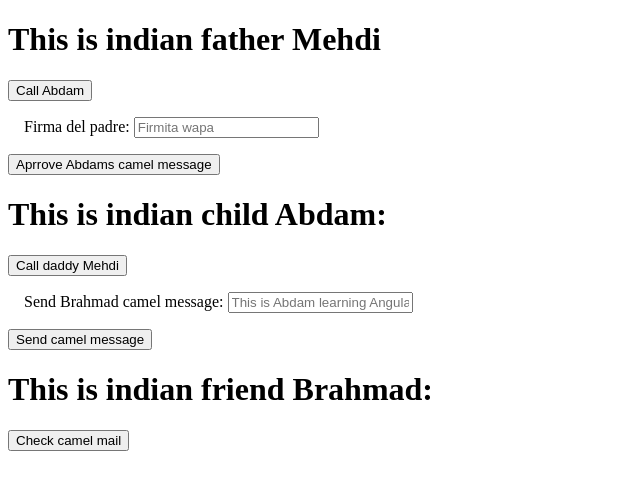
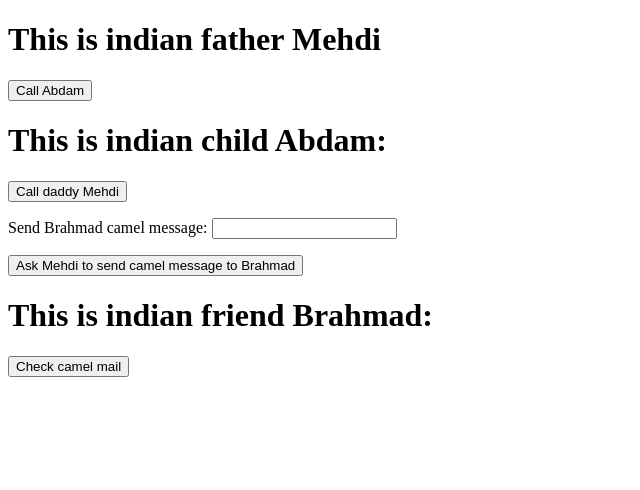
Before and after one commit to AntonioMMartel/indian-family-angular, an Angular app: page / in a window 1280 px wide. Shown: the top 490 px of the page, without its empty margins (0-640 px from the left). Built offline with nearby package versions, Linux system fonts and the light colour scheme.

Commit message:
Now message is saved in camel

```diff
--- a/src/app/indian-child-abdam/indian-child-abdam.component.html
+++ b/src/app/indian-child-abdam/indian-child-abdam.component.html
@@ -1,14 +1,12 @@
 <h1>This is indian child Abdam: </h1>
 <button (click)="this.callMehdi()">Call daddy Mehdi</button>
 
-<div *ngIf="this.callingAbdam"> I am being called by daddy Mehdi (Parent to Child via @Input )</div>
-
-<form>
+<form *ngIf="this.estadoCamello == 'Camello preparado jaja'">
     <div class="form-group">
         <label for="textoCamello">Send Brahmad camel message: </label>
-        <input [(ngModel)]="this.textoCamello" placeholder="This is Abdam learning Angular framework" type="text"
-            name="textoCamello" class="form-control" id="textoCamello">
+        <input [(ngModel)]="this.mensaje" type="text" name="textoCamello" class="form-control" id="textoCamello">
     </div>
-    <button (click)="submitCamelMessage()">Send camel message</button>
+    <button (click)="submitCamelMessage()">Ask Mehdi to send camel message to Brahmad</button>
+</form>
 
-</form>
+<div class="" *ngIf="this.callingAbdam"> I am being called by daddy Mehdi (Parent to Child via @Input )</div>
--- a/src/app/indian-child-abdam/indian-child-abdam.component.sass
+++ b/src/app/indian-child-abdam/indian-child-abdam.component.sass
@@ -1,2 +1,2 @@
 div
-    margin: 1em
+    margin: 1em 0
--- a/src/app/indian-child-abdam/indian-child-abdam.component.ts
+++ b/src/app/indian-child-abdam/indian-child-abdam.component.ts
@@ -7,13 +7,14 @@ import { NgForm } from '@angular/forms';
   styleUrls: ['./indian-child-abdam.component.sass'],
 })
 export class IndianChildAbdamComponent implements OnInit {
-  message: string = '';
-  textoCamello: string = '';
+  estadoCamello: string = '';
+  textoCamello: string = 'Abmad quiere mandar mensaje';
+  mensaje: string = '';
   constructor(private camellito: IndianMessageCamelService) {}
 
   ngOnInit(): void {
     this.camellito.estadoMensajeCamellitoActual.subscribe(
-      (msg) => (this.message = msg)
+      (estado) => (this.estadoCamello = estado) // Guardamos el estado del camello
     );
   }
 
@@ -25,6 +26,7 @@ export class IndianChildAbdamComponent implements OnInit {
   }
 
   submitCamelMessage() {
-    this.camellito.updateApprovalMessage(this.textoCamello);
+    this.camellito.updateCamelloState(this.textoCamello);
+    this.camellito.setCamelloMensaje(this.mensaje);
   }
 }
--- a/src/app/indian-father-mehdi/indian-father-mehdi.component.html
+++ b/src/app/indian-father-mehdi/indian-father-mehdi.component.html
@@ -1,14 +1,13 @@
 <h1>This is indian father Mehdi </h1>
 <button (click)="this.toggleCallingAbdam()">Call Abdam </button>
 <div *ngIf="calledByAbdam"> I am being called by my child Abdam (Child to Parent via @Output and EventEmitter)</div>
-<form>
-    <div class="form-group">
-        <label for="textoCamello">Firma del padre: </label>
-        <input type="text" name="textoCamello" [(ngModel)]="textoCamello" placeholder="Firmita wapa"
-            class="form-control" id="textoCamello">
-    </div>
-    <button (click)="approveCamelMessage()">Aprrove Abdams camel message</button>
-</form>
+<div *ngIf="this.estadoCamello == 'Abmad quiere mandar mensaje'">
+    <div>Abdams message: {{ this.getCamellito().getCamelloMensaje()}}</div>
+    <button (click)="approveCamelMessage()">Aprove Abdams
+        camel
+        message</button>
+
+</div>
 
 <app-indian-child-abdam (abdamCallingMehdi)="toggleCalledByAbdam()" [callingAbdam]="this.callingAbdam">
 </app-indian-child-abdam>
--- a/src/app/indian-father-mehdi/indian-father-mehdi.component.sass
+++ b/src/app/indian-father-mehdi/indian-father-mehdi.component.sass
@@ -1,2 +1,2 @@
 div
-    margin: 1em
+    margin: 1em 0
--- a/src/app/indian-father-mehdi/indian-father-mehdi.component.ts
+++ b/src/app/indian-father-mehdi/indian-father-mehdi.component.ts
@@ -6,14 +6,18 @@ import { IndianMessageCamelService } from '../indian-message-camel.service';
   styleUrls: ['./indian-father-mehdi.component.sass'],
 })
 export class IndianFatherMehdiComponent implements OnInit {
-  message: string = '';
-  textoCamello: string = '';
+  estadoCamello: string = '';
+  textoCamello: string = 'Mensaje validado por Mehdi ';
   constructor(private camellito: IndianMessageCamelService) {}
 
   ngOnInit(): void {
     this.camellito.estadoMensajeCamellitoActual.subscribe(
-      (msg) => (this.message = msg)
+      (msg) => (this.estadoCamello = msg)
     );
+  }
+
+  getCamellito() {
+    return this.camellito;
   }
 
   callingAbdam: boolean = false;
@@ -28,6 +32,10 @@ export class IndianFatherMehdiComponent implements OnInit {
   }
 
   approveCamelMessage() {
-    this.camellito.updateApprovalMessage(this.textoCamello);
+    this.camellito.updateCamelloState(this.textoCamello);
+  }
+
+  denyCamelMessage() {
+    this.camellito.updateCamelloState(this.textoCamello);
   }
 }
--- a/src/app/indian-friend-brahmad/indian-friend-brahmad.component.ts
+++ b/src/app/indian-friend-brahmad/indian-friend-brahmad.component.ts
@@ -13,6 +13,6 @@ export class IndianFriendBrahmadComponent implements OnInit {
   ngOnInit(): void {}
 
   checkCamelMessage() {
-    this.camellito.updateApprovalMessage(this.textoCamello);
+    this.camellito.updateCamelloState(this.textoCamello);
   }
 }
--- a/src/app/indian-message-camel.service.ts
+++ b/src/app/indian-message-camel.service.ts
@@ -10,13 +10,31 @@ import { BehaviorSubject } from 'rxjs';
 // Basicamente Abdam llamará a este servicio y este irá al padre a que lo valide.
 // Luego cuando el padre lo valide se enviará el mensaje de Abdam a su amigo Brahmad por camello.
 export class IndianMessageCamelService {
+  /*
+  Estados:
+  1. Camello preparado jaja (Espera a la verificación del hijo (Abdam))
+  2. Abmad quiere mandar mensaje (Verificación padre (Mehdi))
+  3. Mensaje validado por Mehdi (Verificación amigo (Brahmad))
+  */
   private estadoMensajeCamellito = new BehaviorSubject(
-    'Mensaje por camello jaja'
+    'Camello preparado jaja'
   );
+
+  private camelloMensaje: string = '';
+
   estadoMensajeCamellitoActual = this.estadoMensajeCamellito.asObservable();
+
   constructor() {}
 
-  updateApprovalMessage(message: string) {
-    this.estadoMensajeCamellito.next(message);
+  setCamelloMensaje(mensaje: string) {
+    this.camelloMensaje = mensaje;
+  }
+
+  getCamelloMensaje() {
+    return this.camelloMensaje;
+  }
+
+  updateCamelloState(estado: string) {
+    this.estadoMensajeCamellito.next(estado);
   }
 }
```
